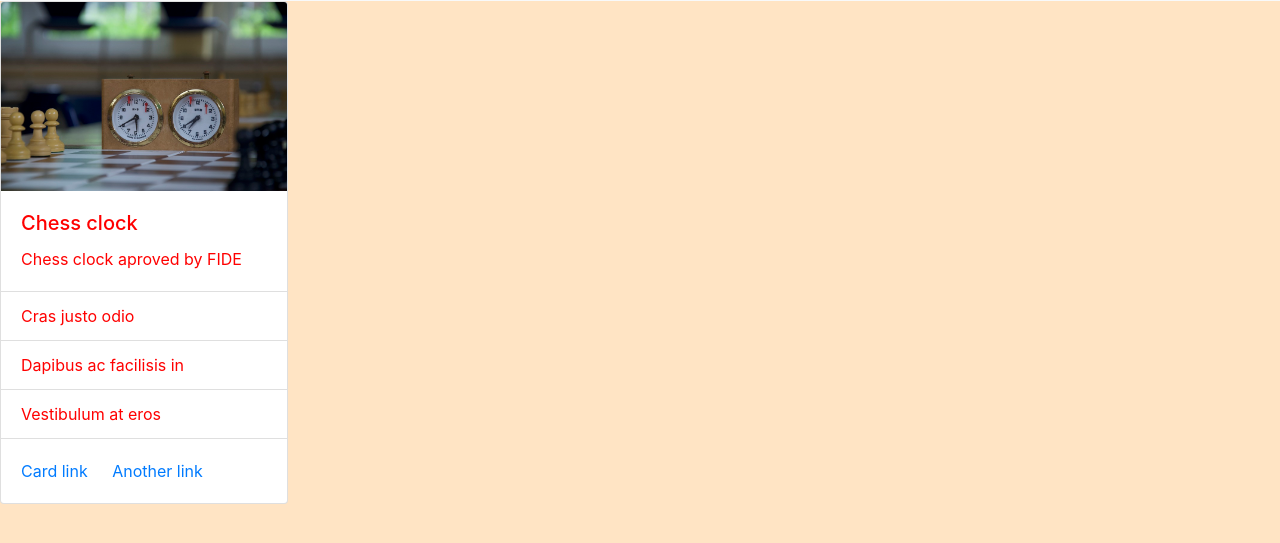
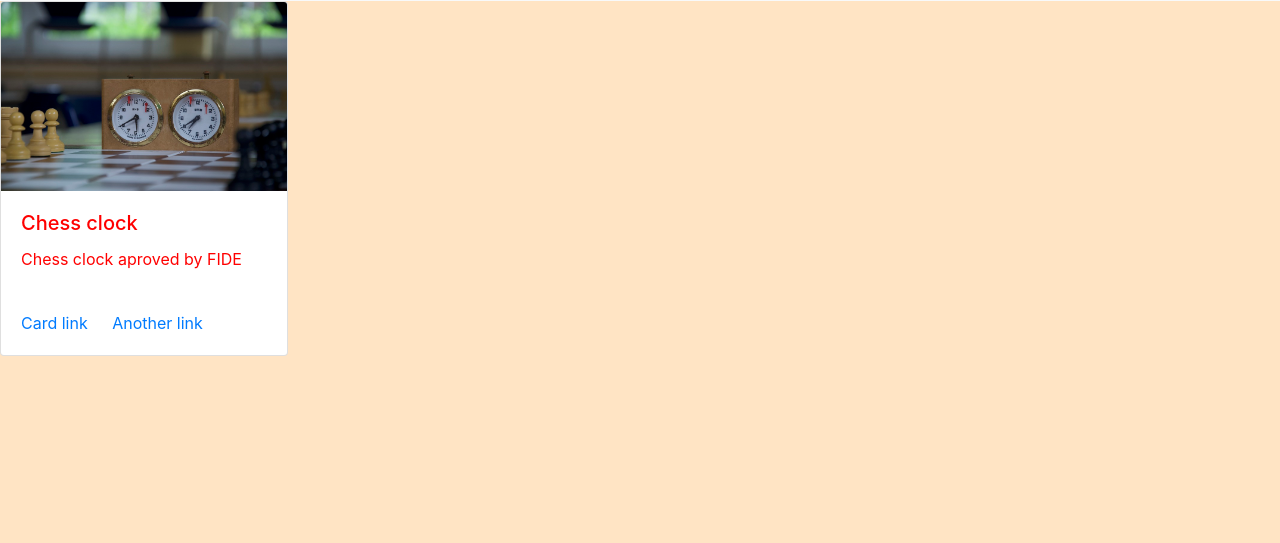
Before and after one commit to mikelsma/githubTest, a plain HTML site: page index.html in a window 1280 px wide. Shown: the part 55-598 px from the top of the page. Drawn offline with nearby package versions, Linux system fonts and the light colour scheme.

```diff
--- a/index.html
+++ b/index.html
@@ -56,11 +56,7 @@
       <h5 class="card-title">Chess clock</h5>
       <p class="card-text">Chess clock aproved by FIDE</p>
     </div>
-    <ul class="list-group list-group-flush">
-      <li class="list-group-item">Cras justo odio</li>
-      <li class="list-group-item">Dapibus ac facilisis in</li>
-      <li class="list-group-item">Vestibulum at eros</li>
-    </ul>
+
     <div class="card-body">
       <a href="#" class="card-link">Card link</a>
       <a href="#" class="card-link">Another link</a>
```
